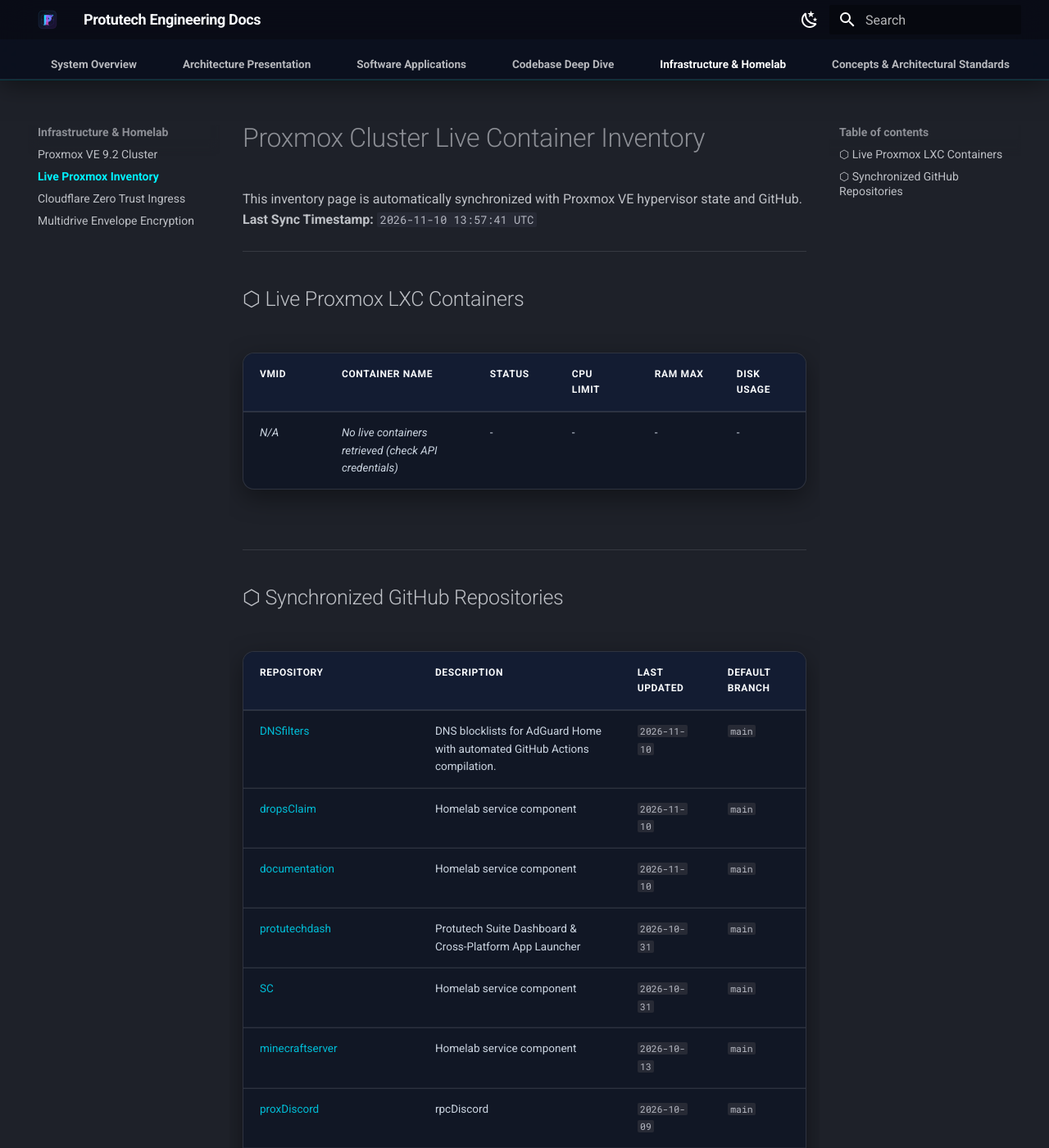
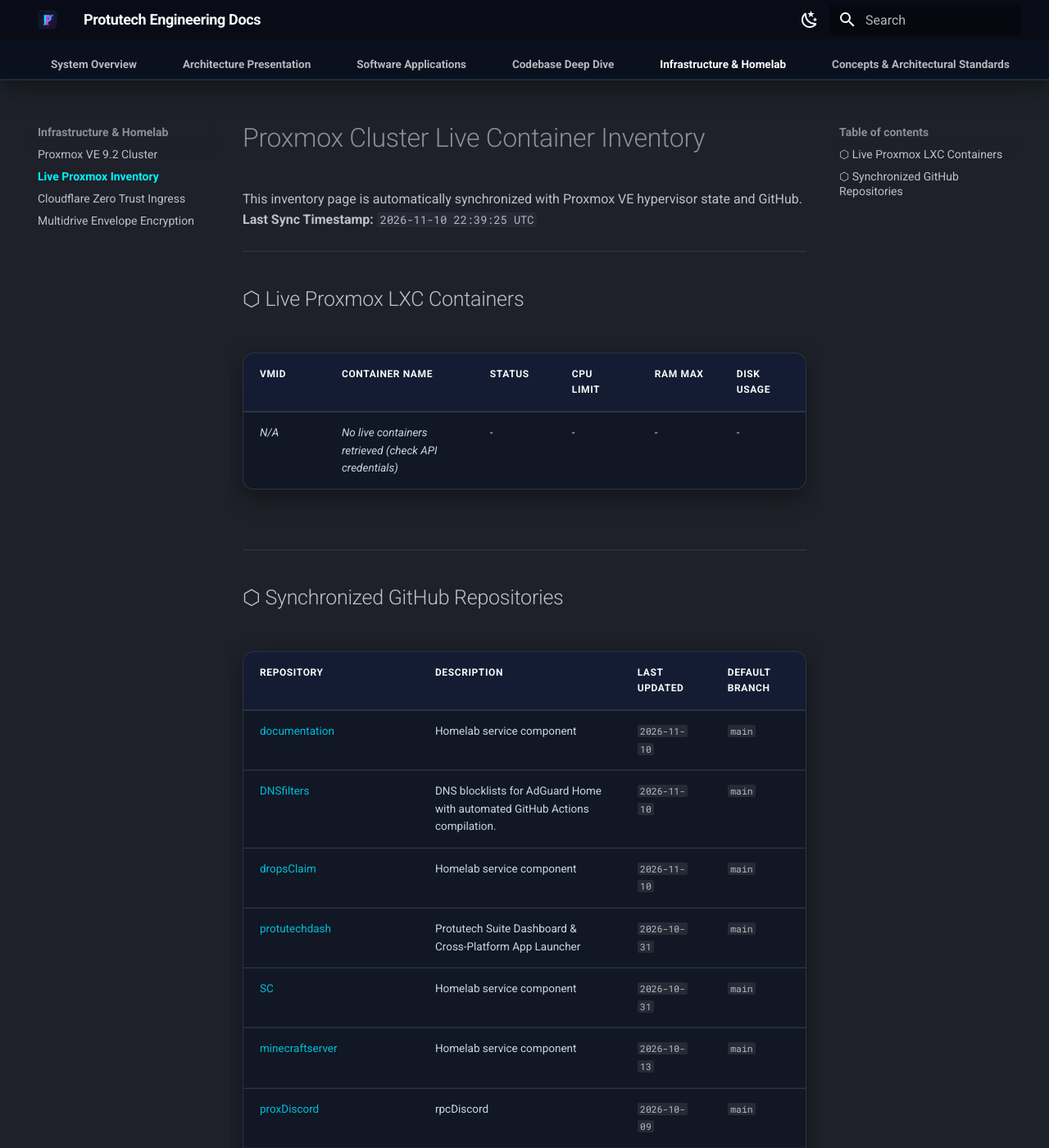
Before and after one commit to IAndrexI/documentation, an MkDocs documentation site: the page built from docs/infra/proxmox-live-inventory.md, in a window 1280 px wide and 1400 px high. Shown: the whole window at 82% size. Built offline with MkDocs 1.6.1 and Material for MkDocs 9.7.7, drawn with Linux system fonts in a browser that asks for light colours.

Commit message:
chore(auto-update): sync live Proxmox containers and GitHub repos [skip ci]

```diff
--- a/docs/infra/proxmox-live-inventory.md
+++ b/docs/infra/proxmox-live-inventory.md
@@ -1,7 +1,7 @@
 # Proxmox Cluster Live Container Inventory
 
 This inventory page is automatically synchronized with Proxmox VE hypervisor state and GitHub.
-**Last Sync Timestamp:** `2026-11-10 13:57:41 UTC`
+**Last Sync Timestamp:** `2026-11-10 22:39:25 UTC`
 
 ---
 
@@ -17,9 +17,9 @@
 
 | Repository | Description | Last Updated | Default Branch |
 | :--- | :--- | :--- | :--- |
+| [documentation](https://github.com/IAndrexI/documentation) | Homelab service component | `2026-11-10` | `main` |
 | [DNSfilters](https://github.com/IAndrexI/DNSfilters) | DNS blocklists for AdGuard Home with automated GitHub Actions compilation. | `2026-11-10` | `main` |
 | [dropsClaim](https://github.com/IAndrexI/dropsClaim) | Homelab service component | `2026-11-10` | `main` |
-| [documentation](https://github.com/IAndrexI/documentation) | Homelab service component | `2026-11-10` | `main` |
 | [protutechdash](https://github.com/IAndrexI/protutechdash) | Protutech Suite Dashboard & Cross-Platform App Launcher | `2026-10-31` | `main` |
 | [SC](https://github.com/IAndrexI/SC) | Homelab service component | `2026-10-31` | `main` |
 | [minecraftserver](https://github.com/IAndrexI/minecraftserver) | Homelab service component | `2026-10-13` | `main` |
```
